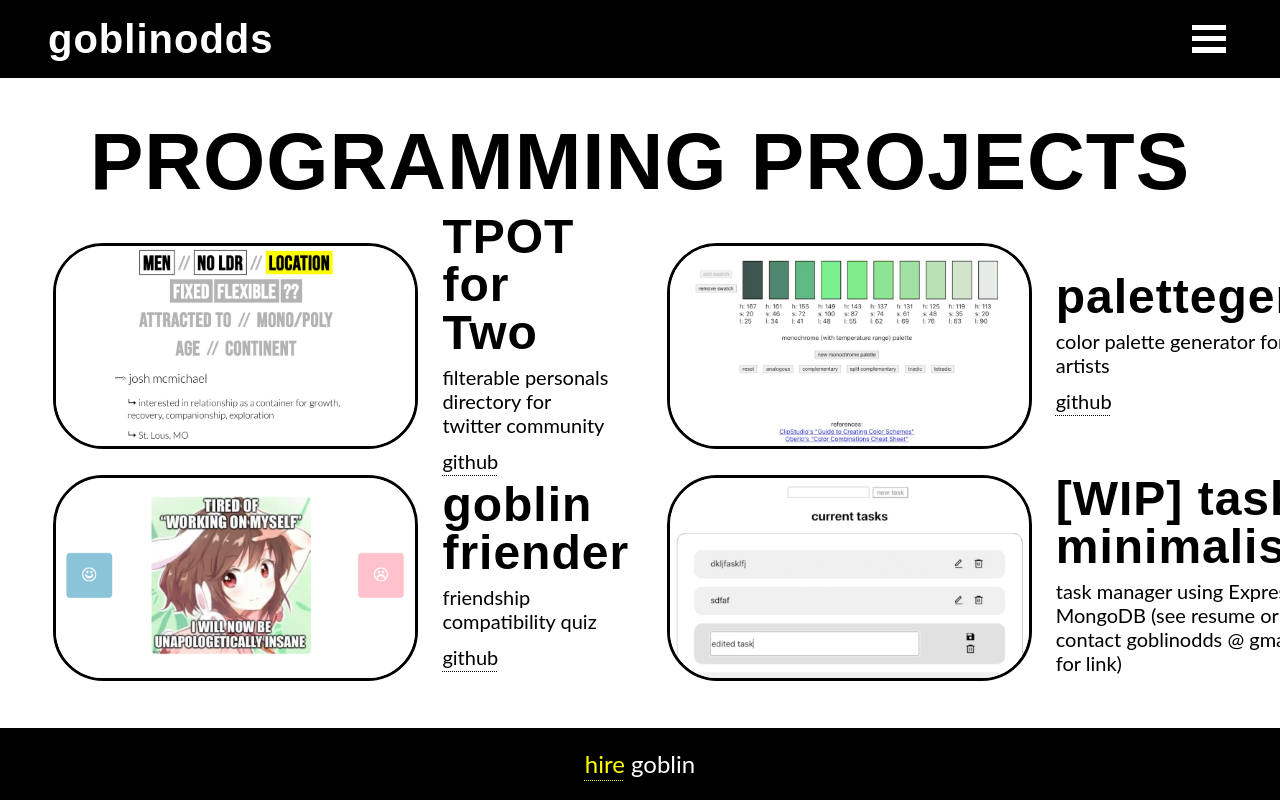
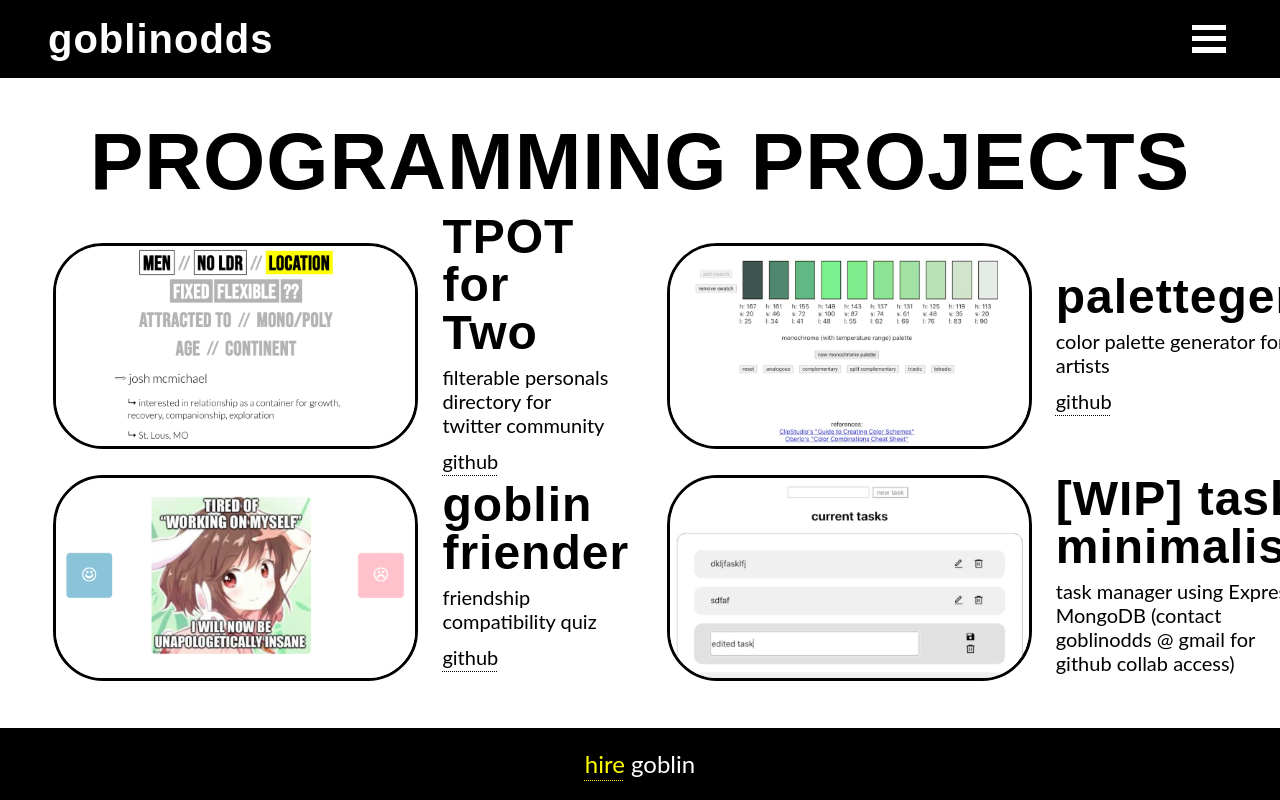
Before and after one commit to goblinodds/goblinodds.github.io, a React (Create React App) app: page / in a window 1280 px wide. Shown: the top 800 px of the page. Built offline with nearby package versions, Linux system fonts and the light colour scheme.

Commit message:
changed home page wording

```diff
--- a/src/pages/Home.js
+++ b/src/pages/Home.js
@@ -36,7 +36,7 @@ const projects = [
     {
         name: '[WIP] task minimalist',
         img: [task],
-        desc: 'task manager using Express, MongoDB (see resume or contact goblinodds @ gmail for link)'
+        desc: 'task manager using Express, MongoDB (contact goblinodds @ gmail for github collab access)'
     }
 ]
 
```
